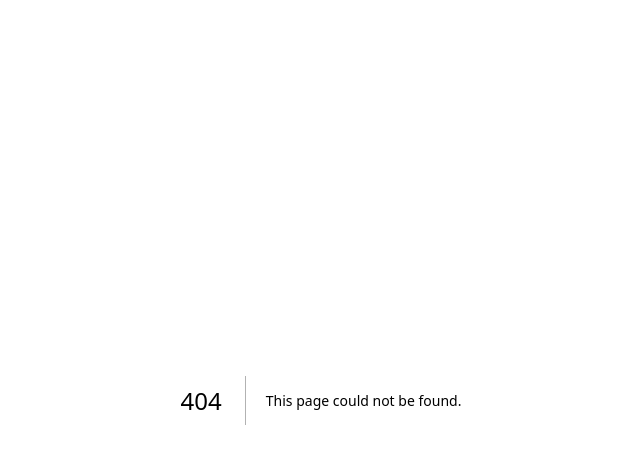
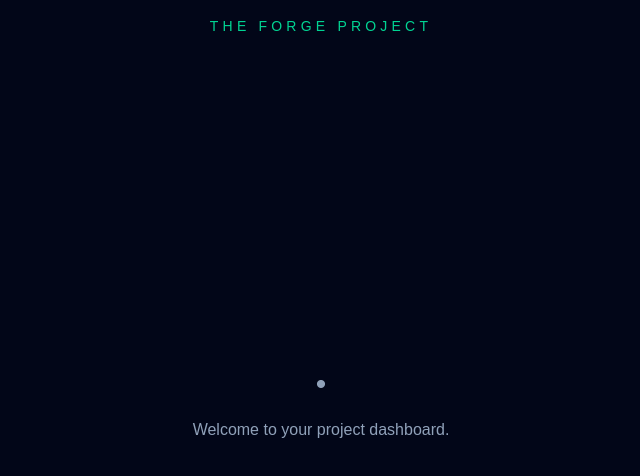
Before and after one commit to JessicCoffel/forge, a Next.js app: page /dashboard in a window 1280 px wide. Before the commit this address had no page. Shown: the top 476 px of the page, without its empty margins (319-959 px from the left). Built offline with nearby package versions, Linux system fonts and the light colour scheme.

Commit message:
Create project dashboard with local storage

```diff
--- a/app/create-project/page.tsx
+++ b/app/create-project/page.tsx
@@ -1,6 +1,8 @@
 "use client";
 import { useState } from "react";
 import ProjectCard from "../components/ProjectCard";
+import { useRouter } from "next/navigation";
+
 
 export default function CreateProject(){
     const [selectedStructure, setSelectedStructure] = useState<string>("");
@@ -8,6 +10,22 @@ export default function CreateProject(){
     const [projectName, setProjectName] = useState<string>("");
     const [description, setDescription] = useState<string>("")
     const [step, setStep] = useState<string>("structure");
+    const router = useRouter();
+    function handleCreateProject() {
+        const project ={
+            name: projectName,
+            description,
+            structure: selectedStructure,
+            genre: selectedGenre,
+        };
+        console.log("Project Created!")
+        console.log(project);
+
+        localStorage.setItem("currentProject", JSON.stringify(project));
+
+        router.push("dashboard");
+
+    }
     return(
         <main className="min-h-screen bg-slate-950 text-white px-6">
             <p className="mt-4 text-center text-sm uppercase tracking-[0.3em] text-emerald-400">
@@ -146,6 +164,7 @@ export default function CreateProject(){
                         className="mb-6 h-32 w-full rounded-xl border border-slate-700 bg-slate-900 p-4 text-white placeholder-slate-500 focus:border-emerald-500 focus:outline-none">
                         </textarea>
                         <button
+                                onClick={handleCreateProject}
                                 disabled={!projectName}
                                 className={`mt-6 rounded-xl px-9 py-4 text-lg font-semibold transition-all duration-200 ${
                                     projectName
--- /dev/null
+++ b/app/dashboard/page.tsx
@@ -0,0 +1,36 @@
+"use client";
+import { useEffect, useState } from "react";
+
+
+export default function Dashboard(){
+
+    const [project, setProject]= useState<any>(null);
+
+    useEffect(() => {
+        const savedProject = localStorage.getItem("currentProject")
+
+        if (savedProject){
+            setProject(JSON.parse(savedProject));
+        }
+    }, []);
+    return(
+        <main className="min-h-screen bg-slate-950 text-white px-6">
+            <p className="mt-4 text-center text-sm uppercase tracking-[0.3em] text-emerald-400">
+                The Forge Project
+            </p>
+            <section className="mx-auto flex min-h-[90vh] max-w-4xl flex-col items-center justify-center text-center">
+                <h1 className="text-6xl font-bold tracking-tight">
+                    {project?.name}
+                </h1>
+
+                <h2 className="mt-4 text-3xl text-slate-400">
+                    {project?.structure} • {project?.genre}
+                </h2>
+
+                <h3 className="mt-4 text-md text-slate-400">
+                    Welcome to your project dashboard.
+                </h3>
+            </section>
+        </main>
+    )
+}
```
